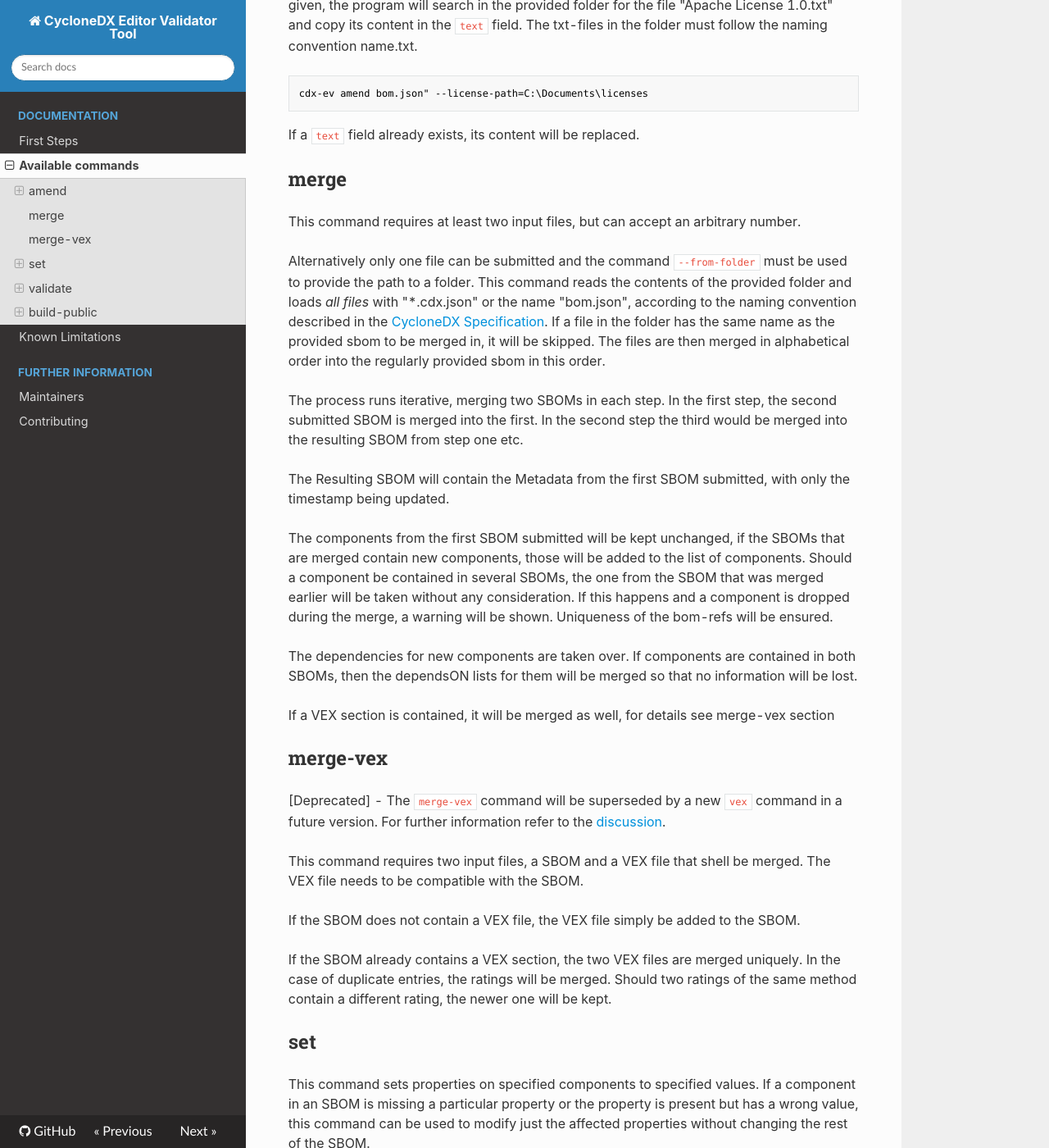
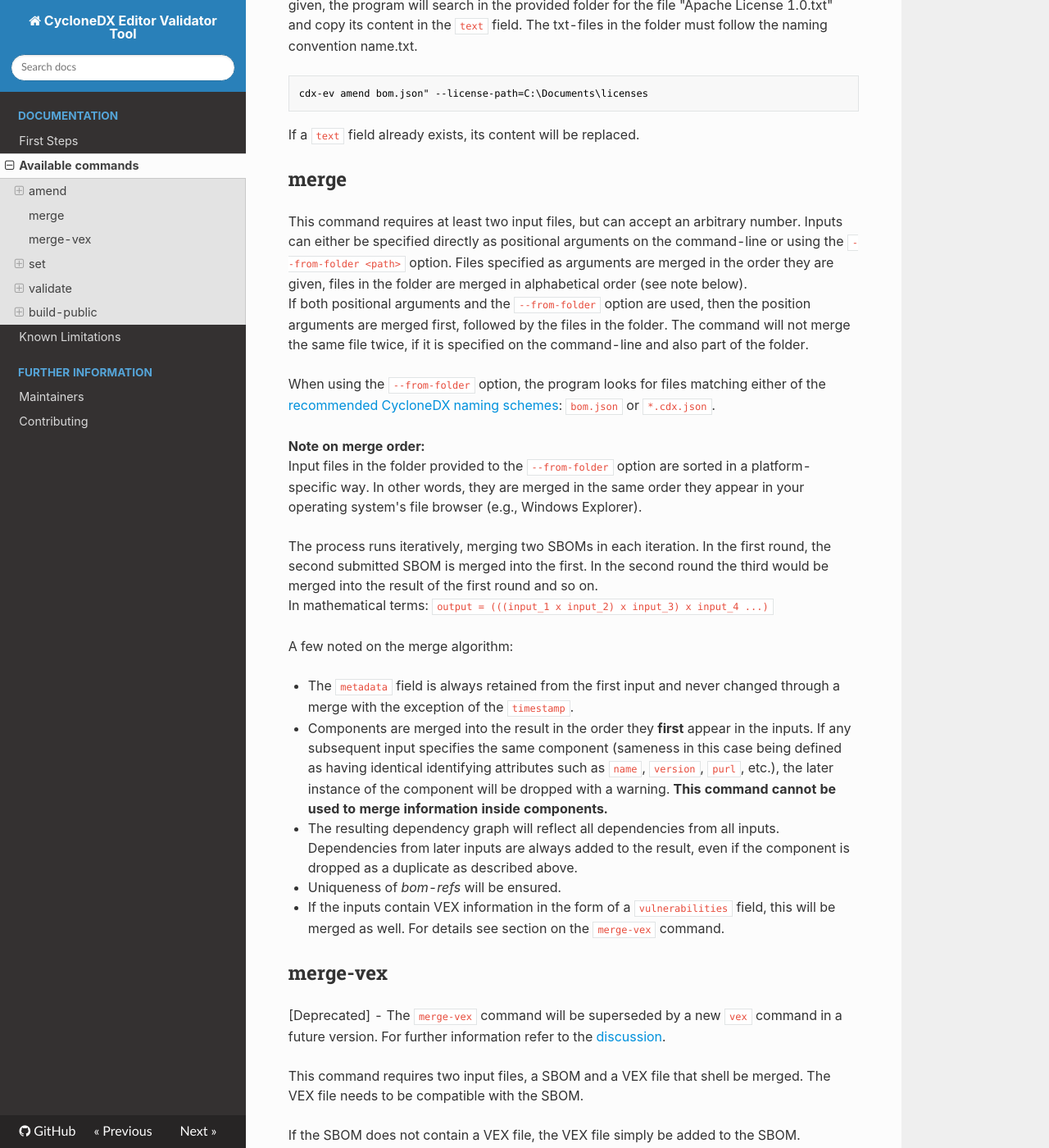
Before and after one commit to Festo-se/cyclonedx-editor-validator, an MkDocs documentation site: the page built from docs/available_commands.md, in a window 1280 px wide and 1400 px high, scrolled down 980 px. Shown: the whole window at 82% size. Built offline with MkDocs 1.6.1, drawn with Linux system fonts in a browser that asks for light colours; nearby versions of some CDN libraries; some web fonts are replaced.

Commit message:
doc: improve merge documentation

```diff
--- a/docs/available_commands.md
+++ b/docs/available_commands.md
@@ -30,28 +30,24 @@
 
 ## merge
 
-This command requires at least two input files, but can accept an arbitrary number.
+This command requires at least two input files, but can accept an arbitrary number. Inputs can either be specified directly as positional arguments on the command-line or using the `--from-folder <path>` option. Files specified as arguments are merged in the order they are given, files in the folder are merged in alphabetical order (see note below).
+If both positional arguments and the `--from-folder` option are used, then the position arguments are merged first, followed by the files in the folder. The command will not merge the same file twice, if it is specified on the command-line and also part of the folder.
 
-Alternatively only one file can be submitted and the command `--from-folder` must be used to provide the path to a folder.
-This command reads the contents of the provided folder and loads *all files* with "*.cdx.json" or the name "bom.json", according to the naming convention described in the [CycloneDX Specification](https://cyclonedx.org/specification/overview/#recognized-file-patterns).
-If a file in the folder has the same name as the provided sbom to be merged in, it will be skipped.
-The files are then merged in alphabetical order into the regularly provided sbom in this order.
+When using the `--from-folder` option, the program looks for files matching either of the [recommended CycloneDX naming schemes](https://cyclonedx.org/specification/overview/#recognized-file-patterns): `bom.json` or `*.cdx.json`.
 
-The process runs iterative, merging two SBOMs in each step.
-In the first step, the second submitted SBOM is merged into the first.
-In the second step the third would be merged into the resulting SBOM from step one etc.
+**Note on merge order:**
+Input files in the folder provided to the `--from-folder` option are sorted in a platform-specific way. In other words, they are merged in the same order they appear in your operating system's file browser (e.g., Windows Explorer).
 
-The Resulting SBOM will contain the Metadata from the first SBOM submitted, with only the timestamp being updated.
+The process runs iteratively, merging two SBOMs in each iteration. In the first round, the second submitted SBOM is merged into the first. In the second round the third would be merged into the result of the first round and so on.
+In mathematical terms: `output = (((input_1 x input_2) x input_3) x input_4 ...)`
 
-The components from the first SBOM submitted will be kept unchanged, if the SBOMs that are merged contain new components,
-those will be added to the list of components. Should a component be contained in several SBOMs, the one from the SBOM that was merged earlier will be taken without any consideration. If this happens and a component is dropped during the merge, a warning will be shown.
-Uniqueness of the bom-refs will be ensured.
+A few noted on the merge algorithm:
 
-The dependencies for new components are taken over.
-If components are contained in both SBOMs, then the dependsON lists
-for them will be merged so that no information will be lost.
-
-If a VEX section is contained, it will be merged as well, for details see merge-vex section
+* The `metadata` field is always retained from the first input and never changed through a merge with the exception of the `timestamp`.
+* Components are merged into the result in the order they **first** appear in the inputs. If any subsequent input specifies the same component (sameness in this case being defined as having identical identifying attributes such as `name`, `version`, `purl`, etc.), the later instance of the component will be dropped with a warning. **This command cannot be used to merge information inside components.**
+* The resulting dependency graph will reflect all dependencies from all inputs. Dependencies from later inputs are always added to the result, even if the component is dropped as a duplicate as described above.
+* Uniqueness of *bom-refs* will be ensured.
+* If the inputs contain VEX information in the form of a `vulnerabilities` field, this will be merged as well. For details see section on the `merge-vex` command.
 
 ## merge-vex
 
@@ -70,7 +66,7 @@
 
 This command sets properties on specified components to specified values. If a component in an SBOM is missing a particular property or the property is present but has a wrong value, this command can be used to modify just the affected properties without changing the rest of the SBOM.
 
-For this command to work, three bits of information must be provided by the user: The __target__ component(s) to modify as well as the __name__ and __new value__ of each property to set on the target component.
+For this command to work, three bits of information must be provided by the user: The **target** component(s) to modify as well as the **name** and **new value** of each property to set on the target component.
 
 This data can either be passed directly on the command-line &mdash; in this case only a single update can be performed per invocation &mdash; or in a JSON file &mdash; this allows performing an unlimited number of updates in a single invocation.
 
@@ -78,7 +74,7 @@
 
 The *target component* can be identified through any of the identifiable properties defined by CycloneDX, specifically: *cpe*, *purl*, *swid* or the combination of *name*, *group* and/or *version* (collectively called *coordinates*).
 
-If *coordinates* are used to identify the target, they must match the component fully. In other words, if __only__ *name* is given, it will __only match__ components with that name which do __not__ contain *version* or *group* fields.
+If *coordinates* are used to identify the target, they must match the component fully. In other words, if **only** *name* is given, it will **only match** components with that name which do **not** contain *version* or *group* fields.
 
 #### Protected fields
 
@@ -237,7 +233,7 @@
         "required": ["group"]
     }
 
-An extension of the above, the next schema will delete any component with that `group`, __unless__ it contains a property with the name `internal:public` and the value `true`.
+An extension of the above, the next schema will delete any component with that `group`, **unless** it contains a property with the name `internal:public` and the value `true`.
 *Note that the property itself will still be removed from the component, because its name starts with `internal:`.*
 
     {
```
